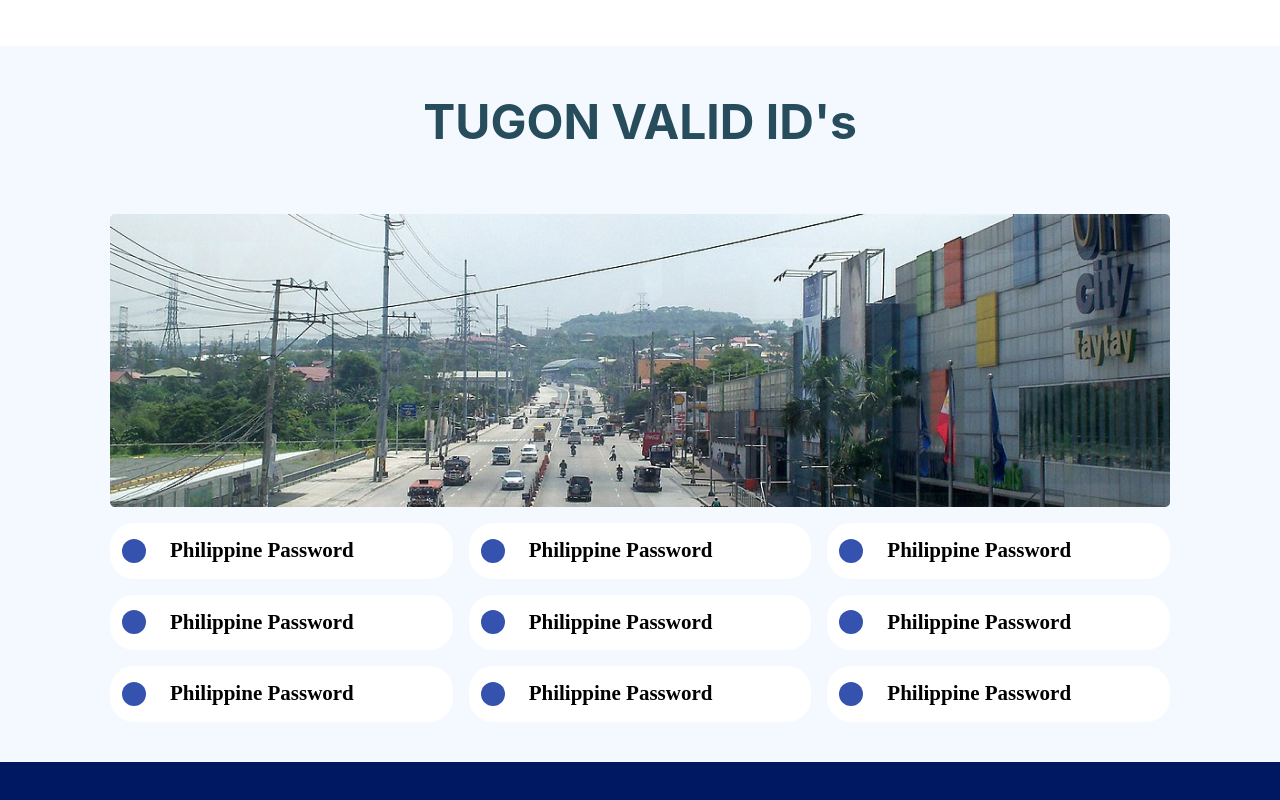
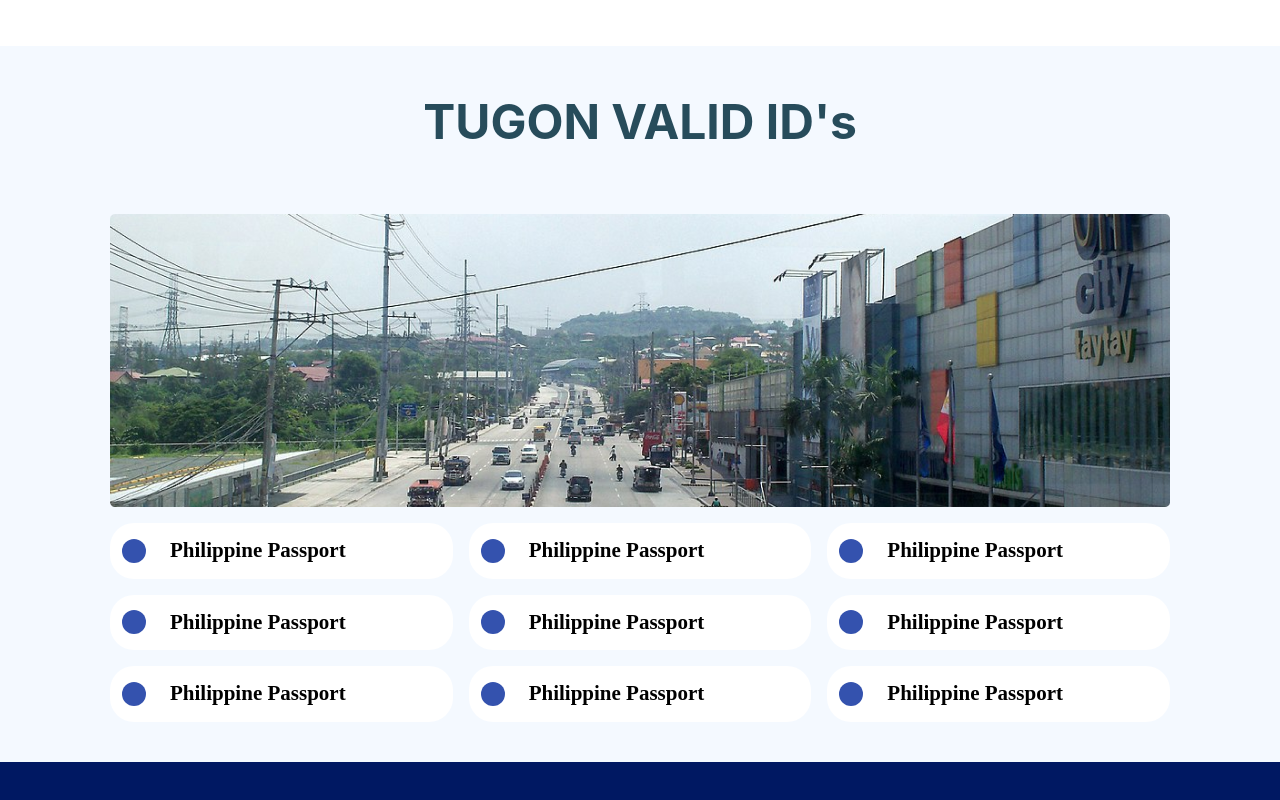
Before and after one commit to mikmikinmoko/tugon-portal, a React (Vite) app: page / in a window 1280 px wide. Shown: the part 3389-4189 px from the top of the page. Built offline with nearby package versions, Linux system fonts and the light colour scheme.

Commit message:
fix rules input fields

```diff
--- a/src/Components/Authenticated/Departments/OSCA/Form/Registration.jsx
+++ b/src/Components/Authenticated/Departments/OSCA/Form/Registration.jsx
@@ -2,6 +2,7 @@ import { useNavigate } from "react-router-dom";
 import Navigation from "../../../../UnAuthenticated/LandingPage/Navigation/Navigation";
 import {
   Button,
+  Checkbox,
   DatePicker,
   Form,
   Input,
@@ -329,7 +330,7 @@ const Registration = () => {
                                 },
                               ]}
                             >
-                              <Input placeholder="Enter Age" />
+                              <Input placeholder="Enter Age" disabled />
                             </Form.Item>
                           </div>
                           <div>
@@ -750,37 +751,35 @@ const Registration = () => {
                             label="Name of Association"
                             name="nameOfAssociation"
                           >
-                            <Input />
+                            <Input placeholder="Name of Association" />
                           </Form.Item>
                         </div>
-                        <div></div>
                         <div>
                           <Form.Item
                             label="Address of Association"
                             name="addressOfAssociation"
+                            rules={[
+                              {
+                                required: true,
+                                message:
+                                  "Please input the Address of Association",
+                              },
+                            ]}
                           >
                             <Input placeholder="Address" />
                           </Form.Item>
                         </div>
-                        {/* <div>
-                          <Form.Item label=" ">
-                            <Input placeholder="City/Municipality" />
-                          </Form.Item>
-                        </div>
-                        <div>
-                          <Form.Item>
-                            <Input placeholder="Barangay" />
-                          </Form.Item>
-                        </div>
-                        <div>
-                          <Form.Item>
-                            <Input placeholder="Street Address" />
-                          </Form.Item>
-                        </div> */}
+
                         <div>
                           <Form.Item
                             label="Date of Membership"
                             name="dateOfMembership"
+                            rules={[
+                              {
+                                required: true,
+                                message: "Please input your Date of Membership",
+                              },
+                            ]}
                           >
                             <DatePicker
                               className="w-full"
@@ -790,7 +789,16 @@ const Registration = () => {
                           </Form.Item>
                         </div>
                         <div>
-                          <Form.Item label="Position" name="position">
+                          <Form.Item
+                            label="Position"
+                            name="position"
+                            rules={[
+                              {
+                                required: true,
+                                message: "Please input your position",
+                              },
+                            ]}
+                          >
                             <Input />
                           </Form.Item>
                         </div>
@@ -801,7 +809,16 @@ const Registration = () => {
                         <div className="py-2 text-[16px] text-[#a8a8a8]">
                           Birth Certificate / Passport
                         </div>
-                        <Form.Item name="document">
+                        <Form.Item
+                          name="document"
+                          rules={[
+                            {
+                              required: true,
+                              message:
+                                "Please input your Birth Certificarte / Passport",
+                            },
+                          ]}
+                        >
                           <Dragger {...document}>
                             <p className="ant-upload-drag-icon">
                               <InboxOutlined />
@@ -819,7 +836,15 @@ const Registration = () => {
                         <div className="py-2 text-[16px] text-[#a8a8a8]">
                           2 Valid {`ID's`}
                         </div>
-                        <Form.Item name="id">
+                        <Form.Item
+                          name="id"
+                          rules={[
+                            {
+                              required: true,
+                              message: "Please input your ID",
+                            },
+                          ]}
+                        >
                           <Dragger {...id}>
                             <p className="ant-upload-drag-icon">
                               <InboxOutlined />
@@ -833,6 +858,27 @@ const Registration = () => {
                               banned files.
                             </p>
                           </Dragger>
+                        </Form.Item>
+
+                        <Form.Item
+                          name="agreement"
+                          valuePropName="checked"
+                          rules={[
+                            {
+                              validator: (_, value) =>
+                                value
+                                  ? Promise.resolve()
+                                  : Promise.reject(
+                                      new Error("Should accept agreement")
+                                    ),
+                            },
+                          ]}
+                          // {...tailFormItemLayout}
+                        >
+                          <Checkbox>
+                            I certify that the above information are true and
+                            correct to the best of my knowledge and belief
+                          </Checkbox>
                         </Form.Item>
                       </div>
                     )}
--- a/src/Components/UnAuthenticated/LandingPage/Pages/Page4.jsx
+++ b/src/Components/UnAuthenticated/LandingPage/Pages/Page4.jsx
@@ -3,39 +3,39 @@ import { smtaytay } from "../../../../helpers/image";
 const tugonId = [
   {
     id: 1,
-    label: "Philippine Password",
+    label: "Philippine Passport",
   },
   {
     id: 2,
-    label: "Philippine Password",
+    label: "Philippine Passport",
   },
   {
     id: 3,
-    label: "Philippine Password",
+    label: "Philippine Passport",
   },
   {
     id: 4,
-    label: "Philippine Password",
+    label: "Philippine Passport",
   },
   {
     id: 5,
-    label: "Philippine Password",
+    label: "Philippine Passport",
   },
   {
     id: 6,
-    label: "Philippine Password",
+    label: "Philippine Passport",
   },
   {
     id: 7,
-    label: "Philippine Password",
+    label: "Philippine Passport",
   },
   {
     id: 8,
-    label: "Philippine Password",
+    label: "Philippine Passport",
   },
   {
     id: 9,
-    label: "Philippine Password",
+    label: "Philippine Passport",
   },
 ];
 
```
